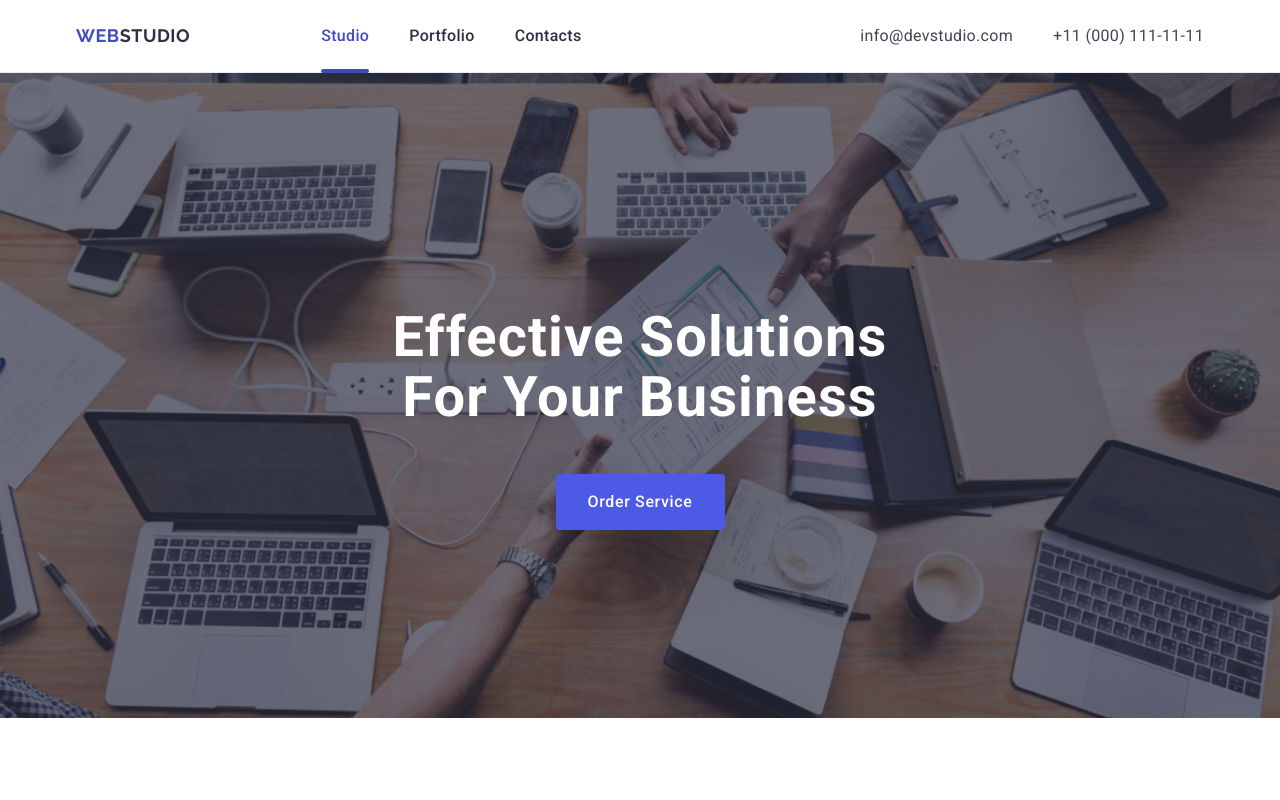
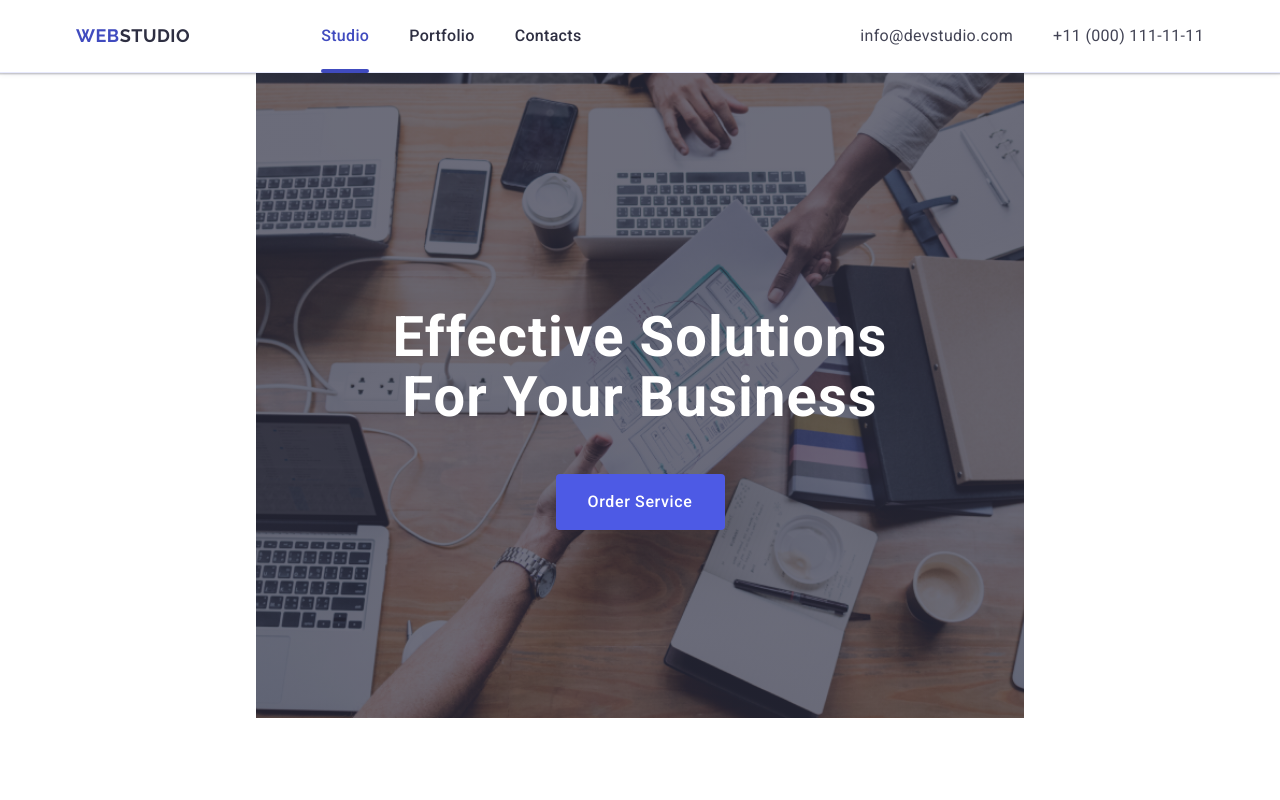
Before and after one commit to f1lger/goit-markup-hw-06, a plain HTML site: page index.html in a window 1280 px wide. Shown: the top 800 px of the page. Drawn offline with nearby package versions, Linux system fonts and the light colour scheme.

Commit message:
mini fix

```diff
--- a/css/style.css
+++ b/css/style.css
@@ -33,7 +33,6 @@ h3 {
 
 .header {
   margin: 0 auto;
-  padding: 0 16px;
   border-bottom: 1px solid #e7e9fc;
   box-shadow: 0px 2px 1px rgba(46, 47, 66, 0.08),
     0px 1px 1px rgba(46, 47, 66, 0.16), 0px 1px 6px rgba(46, 47, 66, 0.08);
@@ -46,7 +45,6 @@ h3 {
 .container {
   margin: 0 auto;
   padding: 0 15px;
-  max-width: 320px;
 }
 .nav-cont {
   display: flex;
@@ -161,7 +159,7 @@ h3 {
   background-size: cover;
   background-repeat: no-repeat;
   background-position: center;
-  max-width: 1440px;
+  max-width: 768px;
 }
 .container.section-one-cont {
 }
```
